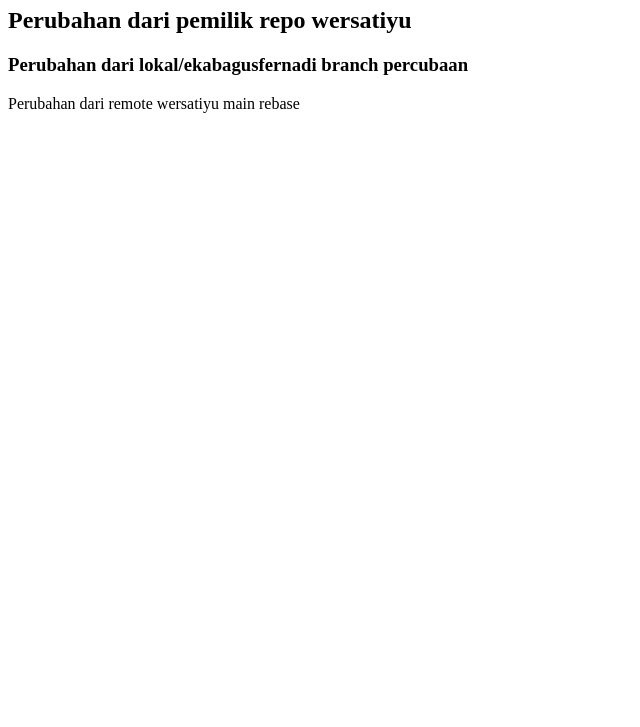
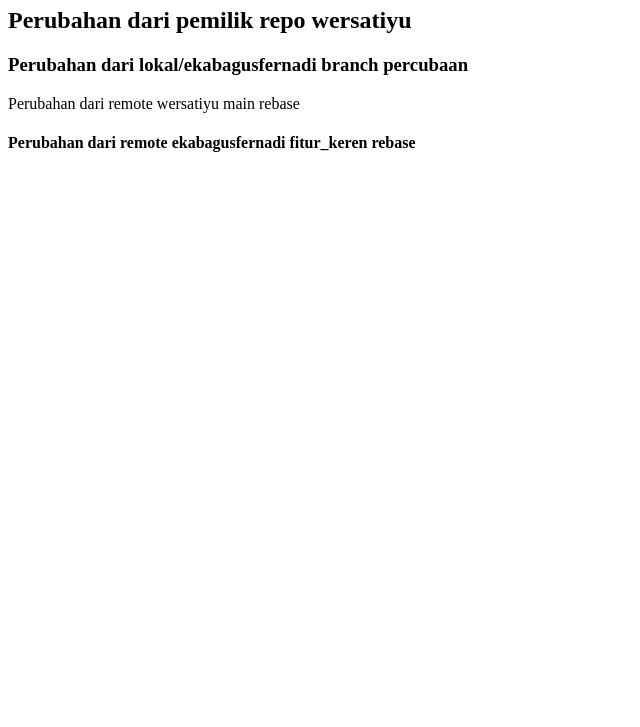
Before and after one commit to wersatiyu/multipleRemote, a plain HTML site: page index.html in a window 1280 px wide. Shown: the part 73-800 px from the top of the page, without its empty margins (0-640 px from the left). Drawn offline with Linux system fonts and the light colour scheme.

Commit message:
menambahkan h4 ekabagusfernadi fitur_keren rebase

```diff
--- a/index.html
+++ b/index.html
@@ -11,5 +11,6 @@
     <h2>Perubahan dari pemilik repo wersatiyu</h2>
     <h3>Perubahan dari lokal/ekabagusfernadi branch percubaan</h3>
     <p>Perubahan dari remote wersatiyu main rebase</p>
+    <h4>Perubahan dari remote ekabagusfernadi fitur_keren rebase</h4>
   </body>
 </html>
```
